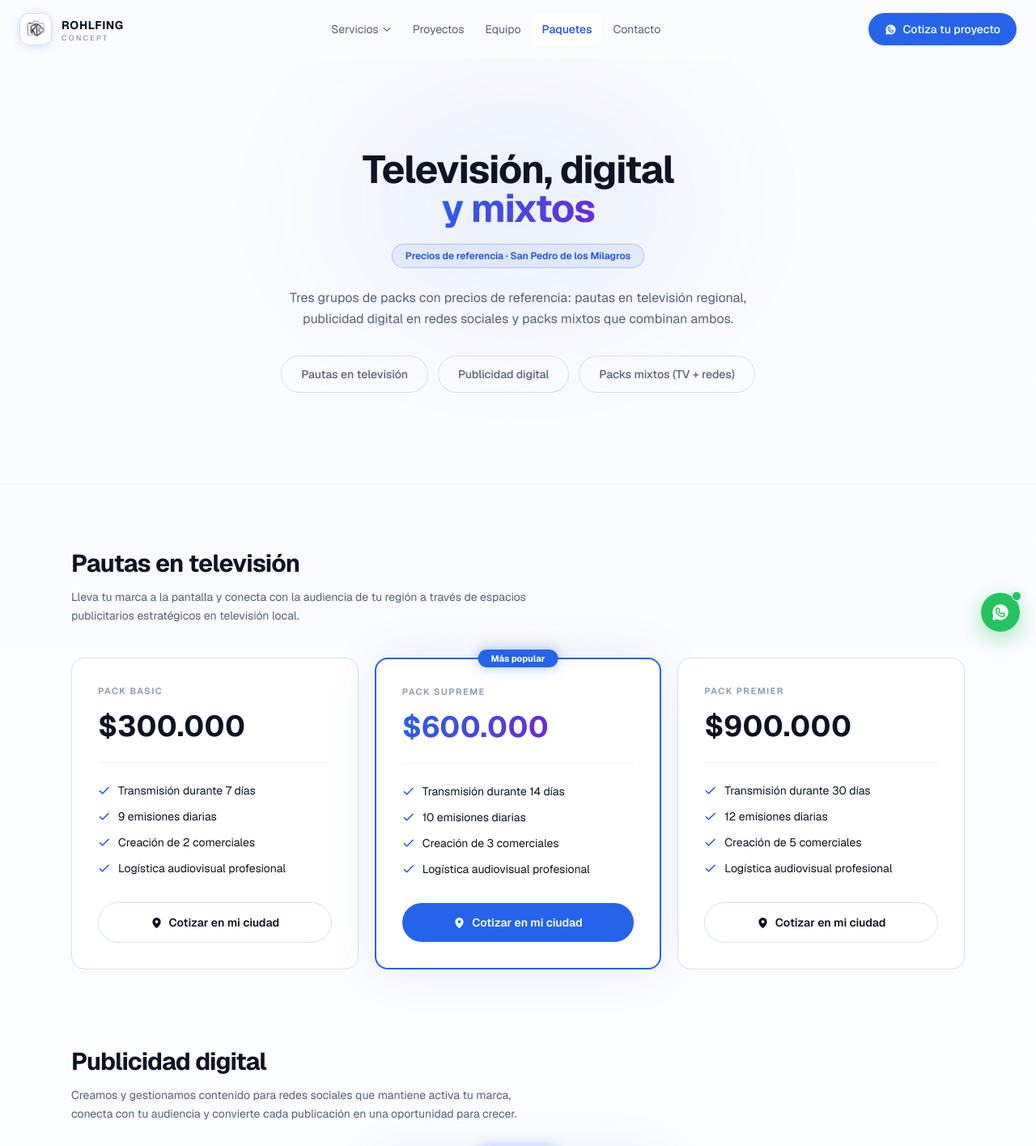
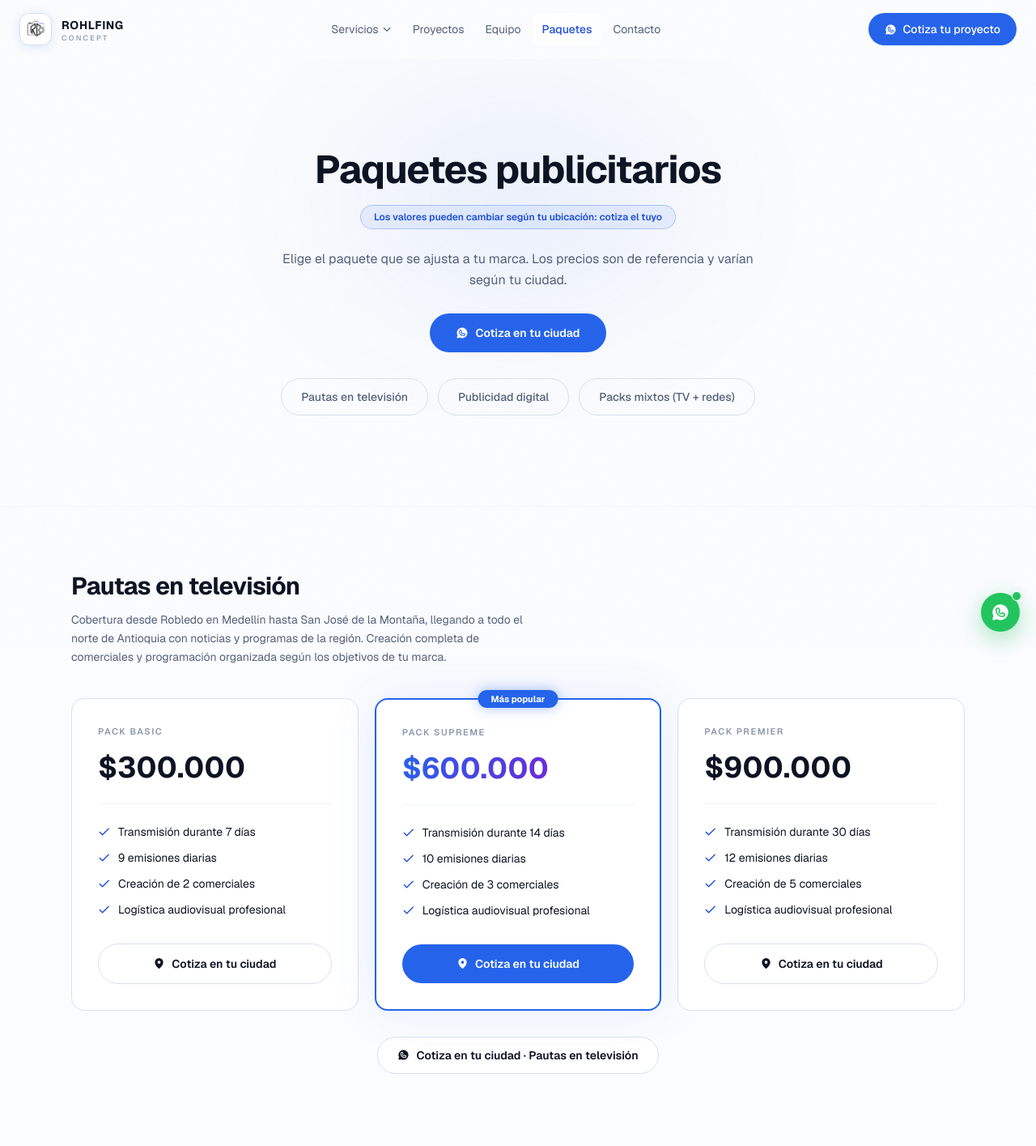
Before and after one commit to juanroblox89-lab/rohlfingconcept, a Next.js app: page /paquetes-publicitarios in a window 1280 px wide. Shown: the top 1415 px of the page at 81% size. Built offline with nearby package versions, Linux system fonts and the light colour scheme.

Commit message:
brief D: remodelacion de paquetes sin informacion de San Pedro y botones cotiza en tu ciudad (item 26)

```diff
--- a/src/app/paquetes-publicitarios/PaquetesClient.tsx
+++ b/src/app/paquetes-publicitarios/PaquetesClient.tsx
@@ -65,19 +65,27 @@ export default function PaquetesClient() {
         </div>
         <div className="relative mx-auto max-w-4xl px-6 text-center">
           <motion.h1 {...fadeUp()} className="text-4xl font-bold tracking-tight sm:text-5xl">
-            Televisión, digital
-            <br />
-            <span className="text-gradient-accent">y mixtos</span>
+            Paquetes publicitarios
           </motion.h1>
           <motion.div {...fadeUp(0.06)} className="mt-5 flex justify-center">
             <span className="rounded-full border border-accent/30 bg-accent/[0.08] px-4 py-1.5 text-xs font-semibold text-accent-hi">
-              Precios de referencia · San Pedro de los Milagros
+              Los valores pueden cambiar según tu ubicación: cotiza el tuyo
             </span>
           </motion.div>
-          <motion.p {...fadeUp(0.08)} className="mt-6 max-w-[54ch] mx-auto text-base leading-relaxed text-muted">
-            Tres grupos de packs con precios de referencia: pautas en televisión regional,
-            publicidad digital en redes sociales y packs mixtos que combinan ambos.
+          <motion.p {...fadeUp(0.08)} className="mt-6 max-w-[56ch] mx-auto text-base leading-relaxed text-muted">
+            Elige el paquete que se ajusta a tu marca. Los precios son de referencia y varían según tu ciudad.
           </motion.p>
+          <motion.div {...fadeUp(0.1)} className="mt-7 flex justify-center">
+            <a
+              href="https://wa.me/573242123300?text=Hola%20Rohlfing%20Concept%2C%20quiero%20cotizar%20un%20paquete%20en%20mi%20ciudad."
+              target="_blank"
+              rel="noopener noreferrer"
+              className="inline-flex items-center gap-2 rounded-full bg-accent px-8 py-3.5 text-sm font-semibold text-white transition-all hover:bg-accent-hi hover:shadow-[0_0_28px_rgba(37,99,235,0.4)] hover:-translate-y-0.5"
+            >
+              <WhatsappLogo size={16} weight="fill" />
+              Cotiza en tu ciudad
+            </a>
+          </motion.div>
           <motion.nav {...fadeUp(0.12)} aria-label="Grupos de paquetes" className="mt-8 flex flex-wrap items-center justify-center gap-3">
             {paquetesGrupos.map((g) => (
               <a
@@ -147,12 +155,27 @@ export default function PaquetesClient() {
                           : "border border-border-2 text-foreground hover:border-accent/40 hover:bg-accent/[0.08] hover:text-accent-hi"
                       }`}>
                       <MapPin size={15} weight="fill" />
-                      Cotizar en mi ciudad
+                      Cotiza en tu ciudad
                     </button>
                   </motion.div>
                 );
               })}
             </div>
+
+            {/* Botón Cotiza en tu ciudad al final de cada grupo */}
+            <motion.div {...fadeUp(0.1)} className="mt-8 flex justify-center">
+              <a
+                href={`https://wa.me/573242123300?text=${encodeURIComponent(
+                  `Hola Rohlfing Concept, quiero cotizar un paquete de ${grupo.titulo.toLowerCase()} en mi ciudad.`
+                )}`}
+                target="_blank"
+                rel="noopener noreferrer"
+                className="inline-flex items-center gap-2 rounded-full border border-border-2 bg-surface px-6 py-3 text-sm font-semibold text-foreground transition-all hover:border-accent/40 hover:bg-accent/[0.06] hover:text-accent-hi hover:-translate-y-0.5"
+              >
+                <WhatsappLogo size={15} weight="fill" />
+                Cotiza en tu ciudad · {grupo.titulo}
+              </a>
+            </motion.div>
           </section>
         ))}
 
--- a/src/data/paquetes.ts
+++ b/src/data/paquetes.ts
@@ -17,7 +17,7 @@ export const paquetesGrupos: GrupoPacks[] = [
     id: "television",
     titulo: "Pautas en televisión",
     intro:
-      "Lleva tu marca a la pantalla y conecta con la audiencia de tu región a través de espacios publicitarios estratégicos en televisión local.",
+      "Cobertura desde Robledo en Medellín hasta San José de la Montaña, llegando a todo el norte de Antioquia con noticias y programas de la región. Creación completa de comerciales y programación organizada según los objetivos de tu marca.",
     packs: [
       {
         nombre: "Pack Basic",
@@ -55,7 +55,7 @@ export const paquetesGrupos: GrupoPacks[] = [
     id: "digital",
     titulo: "Publicidad digital",
     intro:
-      "Creamos y gestionamos contenido para redes sociales que mantiene activa tu marca, conecta con tu audiencia y convierte cada publicación en una oportunidad para crecer.",
+      "Creamos y gestionamos contenido para redes sociales que mantiene activa tu marca, conecta con tu audiencia y convierte cada publicación en una oportunidad para crecer.", // TODO(cliente): confirmar contenido de paquetes fuera de San Pedro
     nota: "Red social adicional +$30.000",
     packs: [
       {
@@ -96,7 +96,7 @@ export const paquetesGrupos: GrupoPacks[] = [
     id: "mixtos",
     titulo: "Packs mixtos (TV + redes)",
     intro:
-      "Llevamos tu marca a la televisión y las redes sociales con campañas integrales que combinan alcance, contenido y presencia para conectar con más personas.",
+      "Llevamos tu marca a la televisión y las redes sociales con campañas integrales que combinan alcance, contenido y presencia para conectar con más personas.", // TODO(cliente): confirmar contenido de paquetes fuera de San Pedro
     nota: "Red social adicional +$30.000",
     packs: [
       {
```
